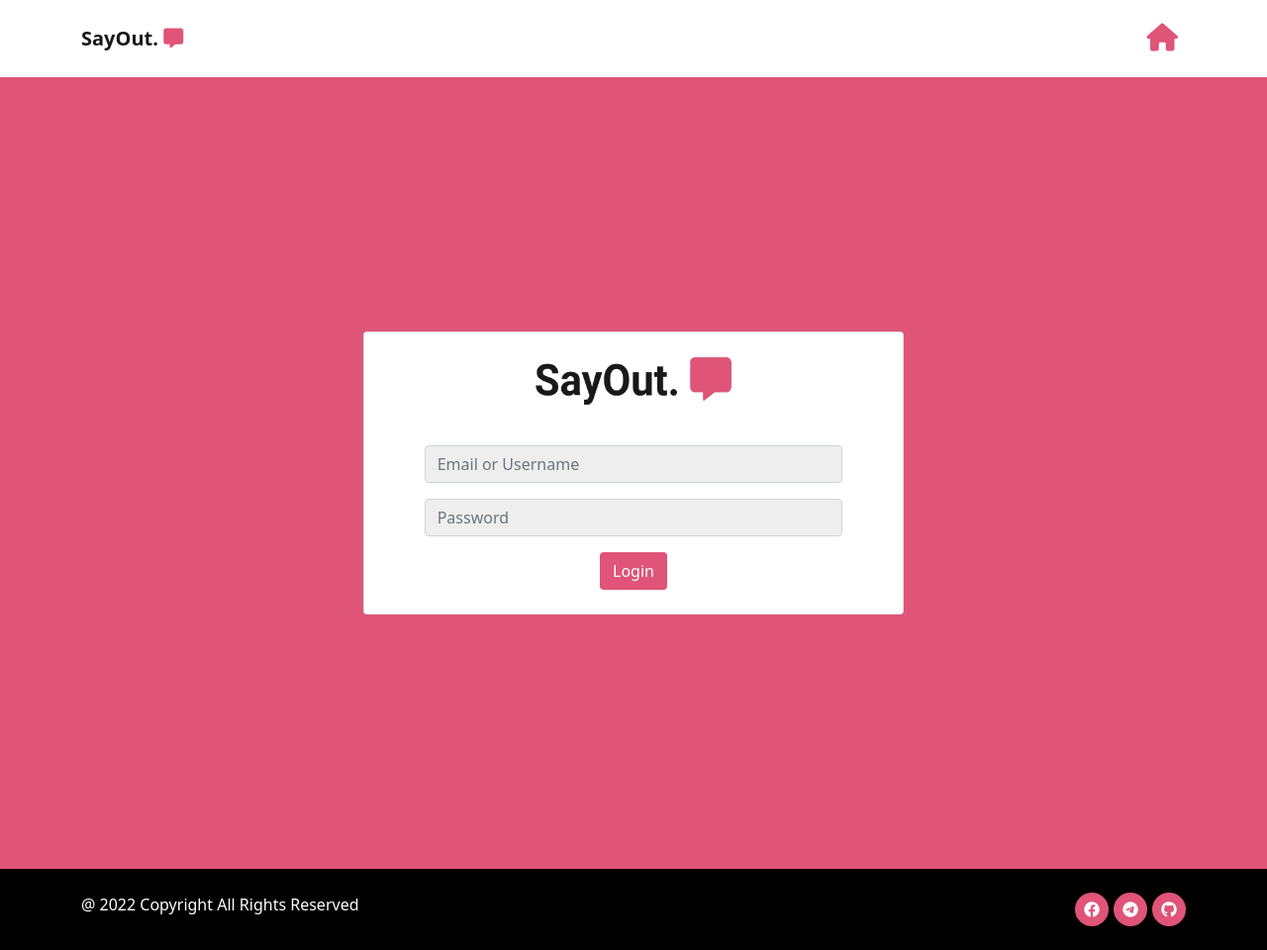
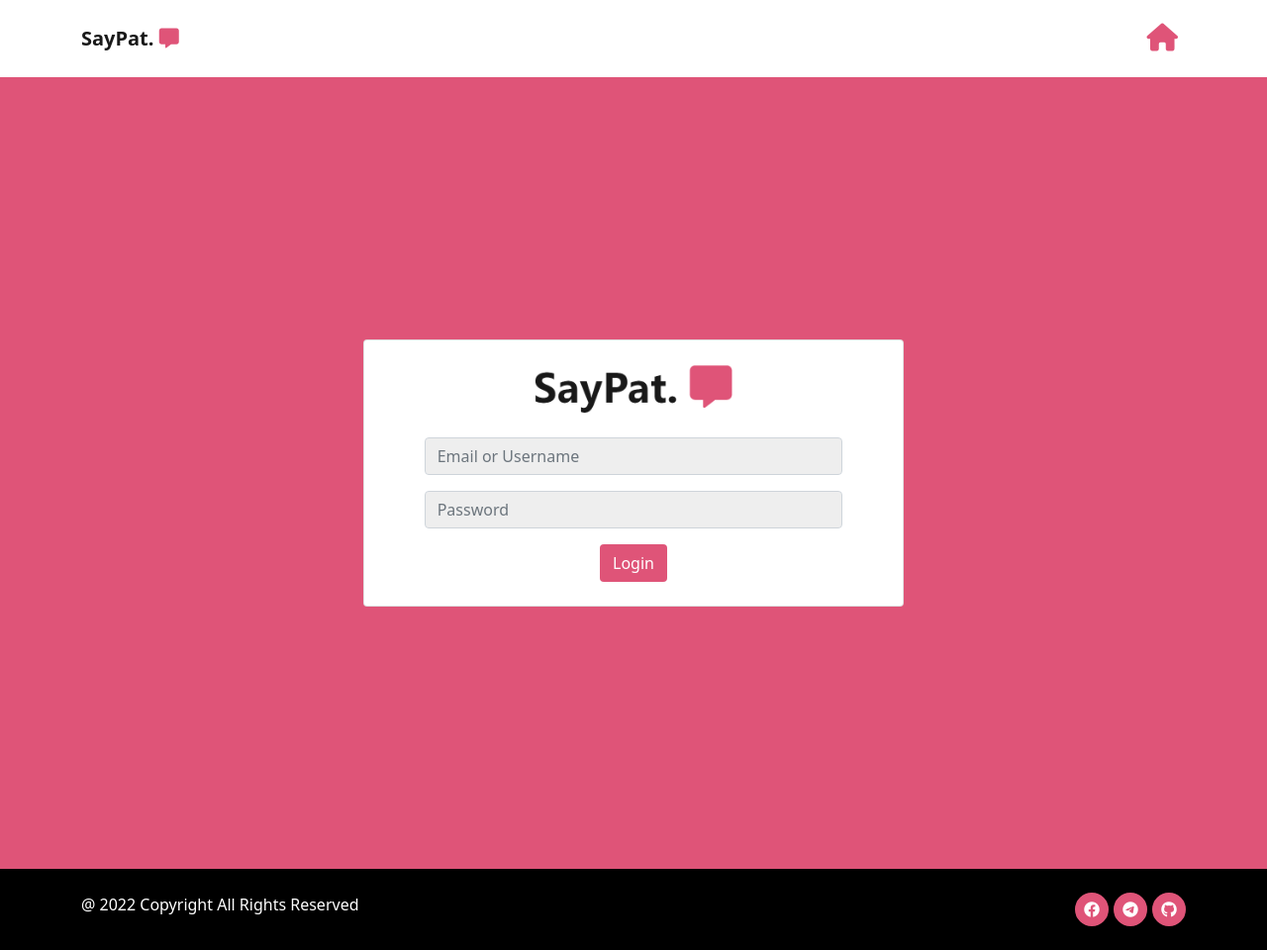
Before and after one commit to bellefleur06/SayPat., a PHP site: page /login.php in a window 1280 px wide. Shown: the whole page at 99% size. Run offline with PHP 8.4, Linux system fonts and the light colour scheme.

Commit message:
initial-commit

```diff
--- a/index.php
+++ b/index.php
@@ -15,7 +15,7 @@
   <!-- Navbar -->
   <nav class="nav navbar navbar-expand-lg py-3 sticky-top bg-white navbar-light">
       <div class="container">
-        <a href="#" class="navbar-brand fw-bold">SayOut. <i class="fa fa-message" style="color:#df5478"></i></a>
+        <a href="#" class="navbar-brand fw-bold">SayPat. <i class="fa fa-message" style="color:#df5478"></i></a>
         <button
           class="navbar-toggler"
           type="button"
--- a/login.php
+++ b/login.php
@@ -22,7 +22,7 @@ if (isset($_SESSION['username'])) {
   <!-- Navbar -->
   <nav class="nav navbar navbar-expand-lg py-3 sticky-top bg-white navbar-light">
       <div class="container">
-        <a href="#" class="navbar-brand fw-bold">SayOut. <i class="fa fa-message" style="color:#df5478"></i></a>
+        <a href="#" class="navbar-brand fw-bold">SayPat. <i class="fa fa-message" style="color:#df5478"></i></a>
 
         <button
           class="navbar-toggler"
@@ -49,8 +49,8 @@ if (isset($_SESSION['username'])) {
         <div class="col-md-6 mx-auto text-center">
           <div class="card">
               <div class="card-body pt-4">
-                <img class="iconbox" src="includes/images/logo.jpg" class="img-fluid">
-                <form action="includes/action.php" method="post" class="row justify-content-center mt-3">
+                <img class="iconbox" src="includes/images/logo.png" class="img-fluid">
+                <form action="includes/action.php" method="post" class="row justify-content-center">
                   <div class="col-md-10 my-2">
                   <?php if (isset($_SESSION['login-failed'])) : ?>
                   <h5 id="alert" class="alert alert-danger fw-bold"><?php echo $_SESSION['login-failed']; ?></h5>
--- a/messages.php
+++ b/messages.php
@@ -22,7 +22,7 @@ if (!isset($_SESSION['username'])) {
   <!-- Navbar -->
   <nav class="nav navbar navbar-expand-lg py-3 sticky-top bg-white navbar-light">
       <div class="container">
-        <a href="#" class="navbar-brand fw-bold">SayOut. <i class="fa fa-message" style="color:#df5478"></i></a>
+        <a href="#" class="navbar-brand fw-bold">SayPat. <i class="fa fa-message" style="color:#df5478"></i></a>
 
         <button
           class="navbar-toggler"
```
Also changed, not shown: includes/images/logo.jpg (deleted), includes/images/logo.png (added).
